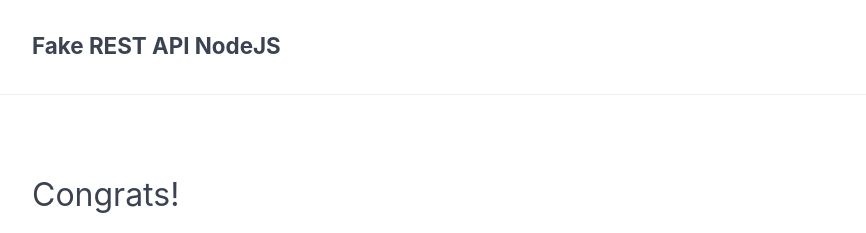
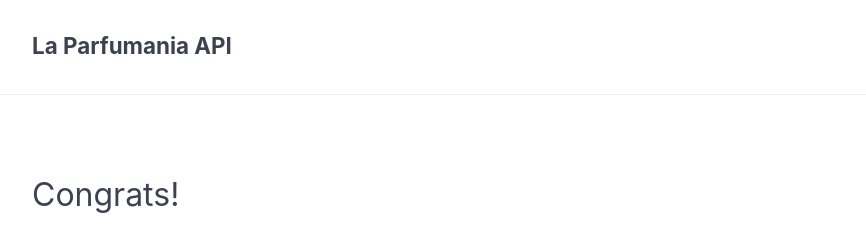
Before and after one commit to ngoanpham2302/la-parfumania-api, a website: page public/index.html in a window 1280 px wide. Shown: the top 233 px of the page, 128-994 px from the left. Drawn offline with Linux system fonts and the light colour scheme; no server answers.

Commit message:
updated title for index.html

```diff
--- a/public/index.html
+++ b/public/index.html
@@ -7,7 +7,7 @@
       crossorigin="anonymous"
     />
     <link rel="stylesheet" href="style.css" />
-    <title>Fake REST API NodeJS</title>
+    <title>La Parfumania API</title>
   </head>
 
   <body>
@@ -15,7 +15,7 @@
       <div class="container">
         <nav>
           <ul>
-            <li class="title">Fake REST API NodeJS</li>
+            <li class="title">La Parfumania API</li>
             <li>
               <a href="https://github.com/users/typicode/sponsorship">
                 <i class="fas fa-heart"></i>JSON Server
```
